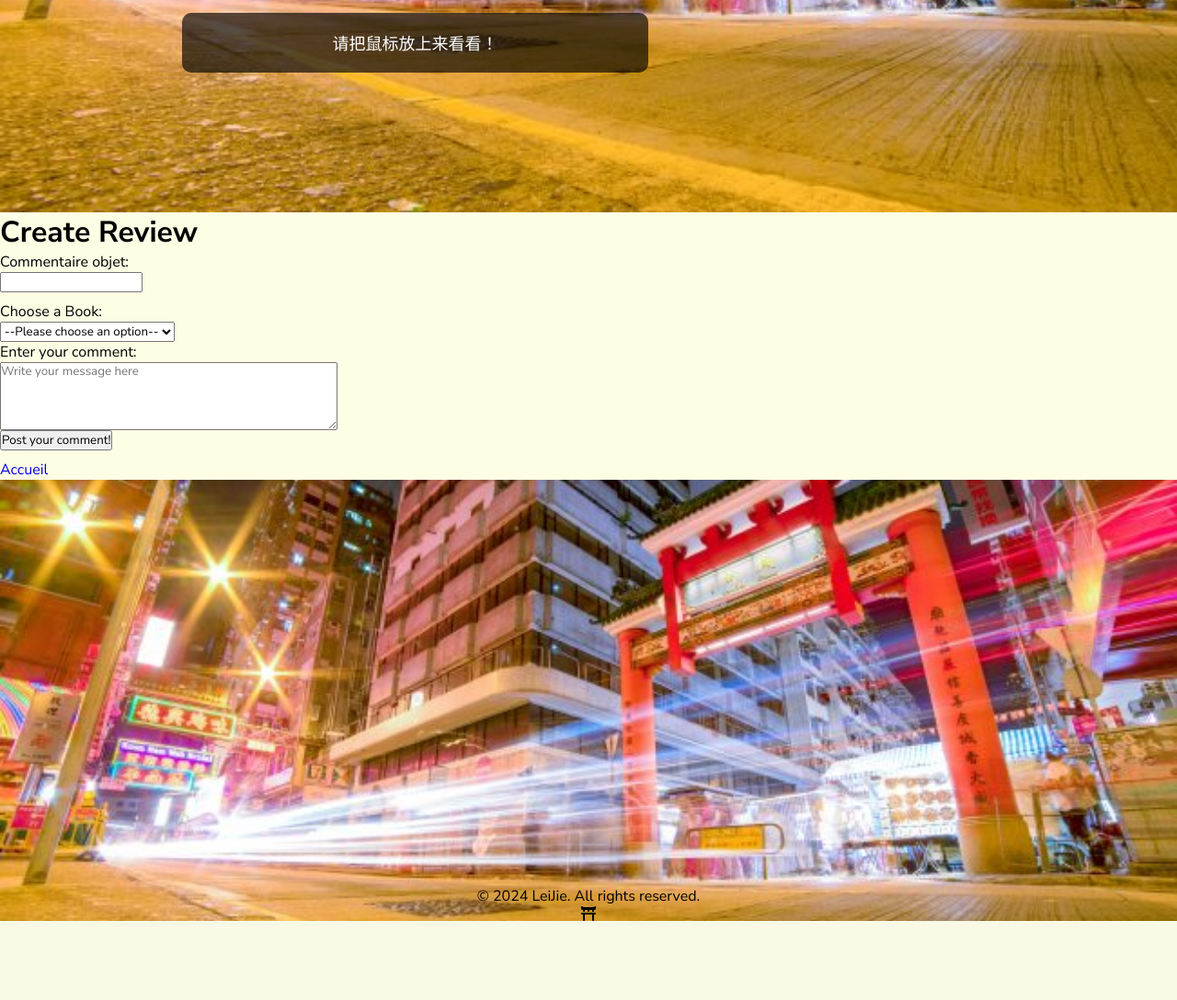
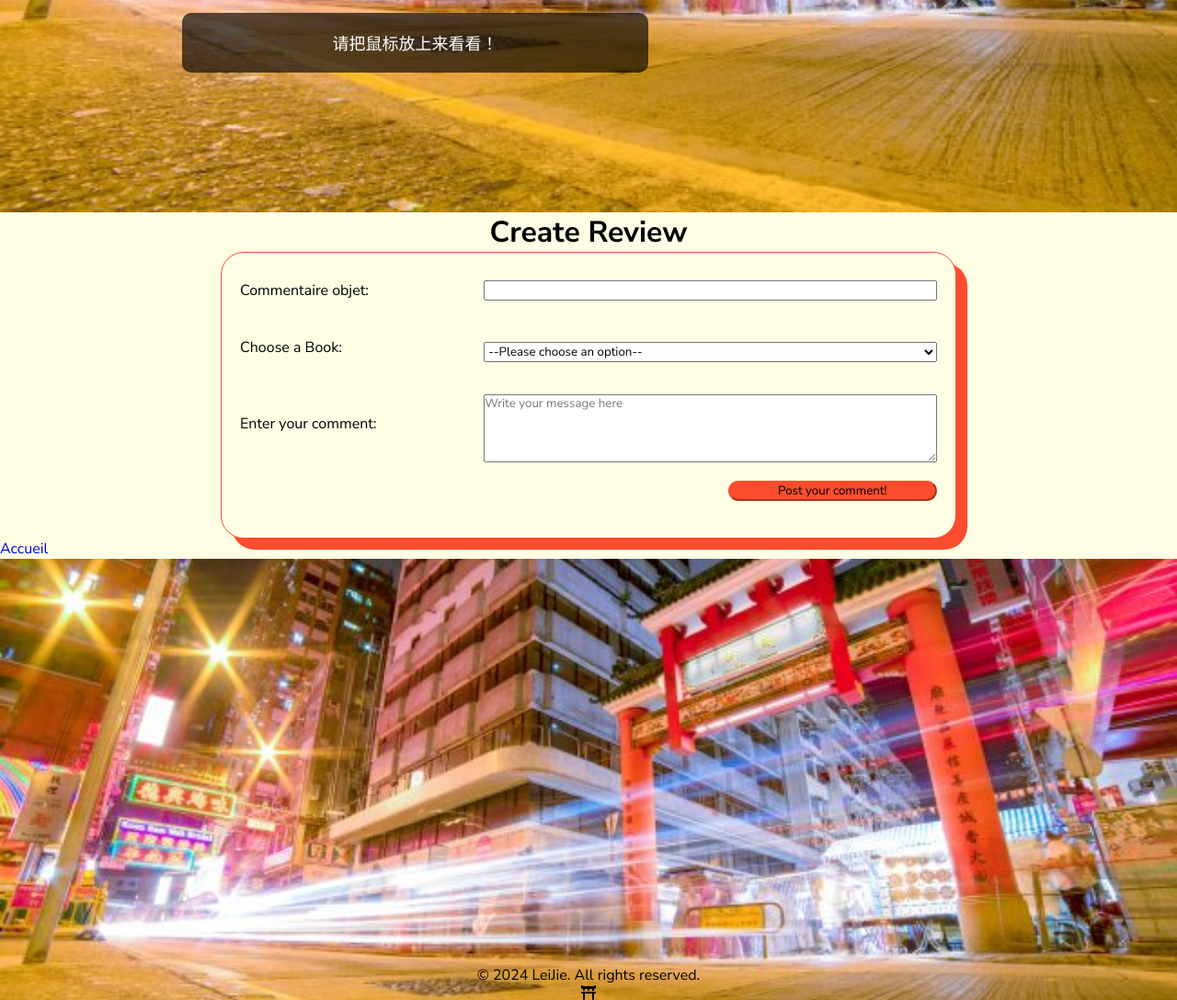
Before and after one commit to Iodasama/Projet-Blog, a Symfony app: template templates/Guest/page/user/insert-review.html.twig in a window 1280 px wide. Shown: the part 649-1737 px from the top of the page at 92% size. Before the commit the page ends 1651 px from the top, so only its background shows below. Run offline with Twig, Linux system fonts and the light colour scheme; the template is opened without the code that fills it, so the values that code supplies are empty; some libraries are stand-ins or nearby versions.

Commit message:
CSSFormulaire

```diff
--- a/public/styles/app.css
+++ b/public/styles/app.css
@@ -609,59 +609,59 @@ section {
   padding-bottom: 50px;
 }
 
-/*.form-examples {*/
-/*  display: flex;*/
-/*  flex-direction: column;*/
-/*  align-items: start;*/
-/*  border: 1px solid #fd4c2e;*/
-/*  border-radius: 25px;*/
-/*  background-color: #fefee5;*/
-/*  width:800px;*/
-/*  box-shadow: 12px 12px #fd4c2e;*/
-/*padding:20px;*/
+.form-examples {
+  display: flex;
+  flex-direction: column;
+  align-items: start;
+  border: 1px solid #fd4c2e;
+  border-radius: 25px;
+  background-color: #fefee5;
+  width:800px;
+  box-shadow: 12px 12px #fd4c2e;
+padding:20px;
 
 
-/*}*/
+}
 
-/*.formulaire-review {*/
-/*  display:flex;*/
-/*  align-items: center;*/
-/*  flex-direction: column;*/
-/*}*/
+.formulaire-review {
+  display:flex;
+  align-items: center;
+  flex-direction: column;
+}
 
-/*.form-example, .form-example>div{*/
-/*  display: flex;*/
-/*  justify-content: space-between;*/
-/*  align-items: center;*/
-/*  width:100%;*/
-/*  margin:10px 0;*/
-/*}*/
+.form-example, .form-example>div{
+  display: flex;
+  justify-content: space-between;
+  align-items: center;
+  width:100%;
+  margin:10px 0;
+}
 
-/*.form-example label, .form-example input, .form-example select, .form-example textarea{*/
-/*  display: block;*/
-/*  width:65%;*/
+.form-example label, .form-example input, .form-example select, .form-example textarea{
+  display: block;
+  width:65%;
 
-/*}*/
+}
 
-/*.form-example label{*/
-/*  width:30%*/
-/*}*/
+.form-example label{
+  width:30%
+}
 
-/*.form-example input[type="submit"]{*/
-/*  width:30%;*/
-/*  margin-left:auto;*/
-/*  background-color: #fd4c2e;*/
-/*  border-radius: 25px;*/
-/*  border-color: #fd4c2e;*/
-/*}*/
+.form-example input[type="submit"]{
+  width:30%;
+  margin-left:auto;
+  background-color: #fd4c2e;
+  border-radius: 25px;
+  border-color: #fd4c2e;
+}
 
-/*.form-example input[type="submit"]:hover{*/
-/*  color: #fefee5;*/
-/*}*/
+.form-example input[type="submit"]:hover{
+  color: #fefee5;
+}
 
-/*.choose-book{*/
-/*  display: flex*/
-/*}*/
+.choose-book{
+  display: flex
+}
 
 
 /*!*# sourceMappingURL=app.css.map *!*/
```
